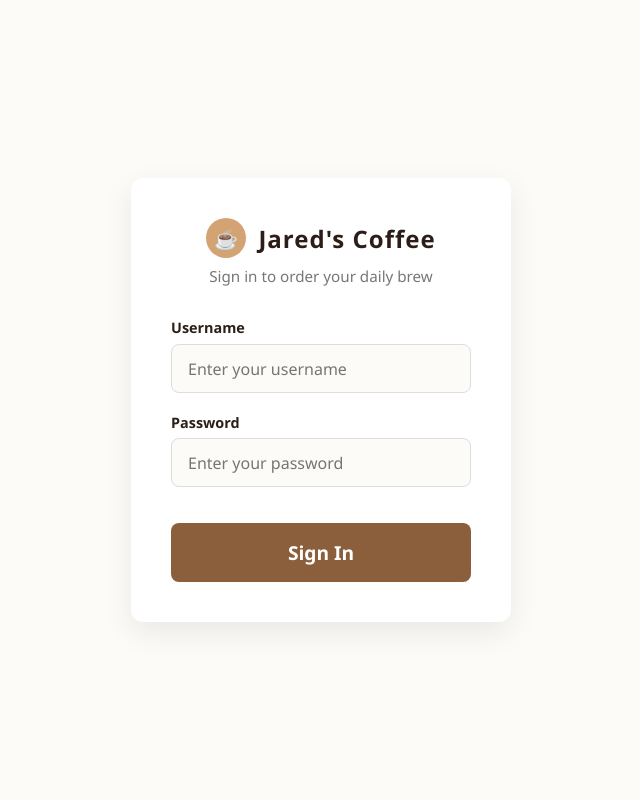
After one commit to Jajabeenka/group5-ecommerce-app, a Flask app: template templates/login.html in a window 1280 px wide. The commit adds this page. Shown: the whole page, without its empty margins (319-959 px from the left). Run offline with Flask 3, Linux system fonts and the light colour scheme; the template is opened without the code that fills it, so the values that code supplies are empty.

Commit message:
added login page

```diff
--- a/static/css/style.css
+++ b/static/css/style.css
@@ -448,3 +448,77 @@ header {
 #successModal .btn-done:hover{
     background:#3f9142;
 }
+
+/* ==========================================
+   Login Page Styling
+========================================== */
+.login-body {
+    display: flex;
+    align-items: center;
+    justify-content: center;
+    min-height: 100vh;
+    background-color: var(--background);
+}
+
+.login-card {
+    background: var(--surface);
+    padding: 2.5rem;
+    border-radius: var(--radius);
+    box-shadow: 0 10px 30px rgba(0, 0, 0, 0.08);
+    width: 100%;
+    max-width: 380px;
+    text-align: center;
+}
+
+.login-logo {
+    justify-content: center;
+    margin-bottom: 0.5rem;
+}
+
+.login-subtitle {
+    color: #777;
+    font-size: 0.95rem;
+    margin-bottom: 2rem;
+}
+
+.form-group {
+    text-align: left;
+    margin-bottom: 1.2rem;
+}
+
+.form-group label {
+    display: block;
+    margin-bottom: 0.4rem;
+    font-weight: 600;
+    color: var(--text-dark);
+    font-size: 0.9rem;
+}
+
+.form-input {
+    width: 100%;
+    padding: 0.8rem 1rem;
+    border: 1px solid #ddd;
+    border-radius: 8px;
+    font-size: 1rem;
+    background-color: var(--background);
+    transition: border-color 0.2s;
+}
+
+.form-input:focus {
+    outline: none;
+    border-color: var(--secondary);
+}
+
+.login-btn {
+    margin-top: 1rem;
+}
+
+/* Error Modal Specifics */
+.error-modal-content {
+    border-top: 4px solid #D9534F;
+}
+
+.error-icon {
+    font-size: 2.5rem;
+    margin-bottom: 0.5rem;
+}
--- /dev/null
+++ b/templates/login.html
@@ -0,0 +1,58 @@
+<!DOCTYPE html>
+<html lang="en">
+<head>
+    <meta charset="UTF-8">
+    <meta name="viewport" content="width=device-width, initial-scale=1.0">
+    <title>Sign In | Bean & Brew</title>
+    <!-- Relative path to CSS (adjust path if both HTML files are in the same folder) -->
+    <link rel="stylesheet" href="../static/css/style.css">
+</head>
+<body class="login-body">
+
+    <div class="login-card">
+        <div class="logo-container login-logo">
+            <div class="logo-placeholder">☕</div>
+            <span>Jared's Coffee</span>
+        </div>
+        <p class="login-subtitle">Sign in to order your daily brew</p>
+
+        <form id="loginForm" onsubmit="handleLogin(event)">
+            <div class="form-group">
+                <label for="username">Username</label>
+                <input type="text" id="username" class="form-input" placeholder="Enter your username" required>
+            </div>
+
+            <div class="form-group">
+                <label for="password">Password</label>
+                <input type="password" id="password" class="form-input" placeholder="Enter your password" required>
+            </div>
+
+            <button type="submit" class="btn-buy login-btn">Sign In</button>
+        </form>
+    </div>
+
+    <!-- Successful Login Modal -->
+    <div id="successModal" class="modal-overlay">
+        <div class="modal-content success-modal-content">
+            <div class="success-icon">✅</div>
+            <h2>Login Successful!</h2>
+            <p class="modal-subtitle">Welcome back! Redirecting to coffee shop...</p>
+        </div>
+    </div>
+
+    <script>
+        function handleLogin(event) {
+            event.preventDefault(); // Stop form from refreshing page
+
+            // Show success modal
+            const successModal = document.getElementById('successModal');
+            successModal.classList.add('active');
+
+            // Redirect directly to index.html after 1.2 seconds
+            setTimeout(() => {
+                window.location.href = "index.html";
+            }, 1200);
+        }
+    </script>
+</body>
+</html>
```
